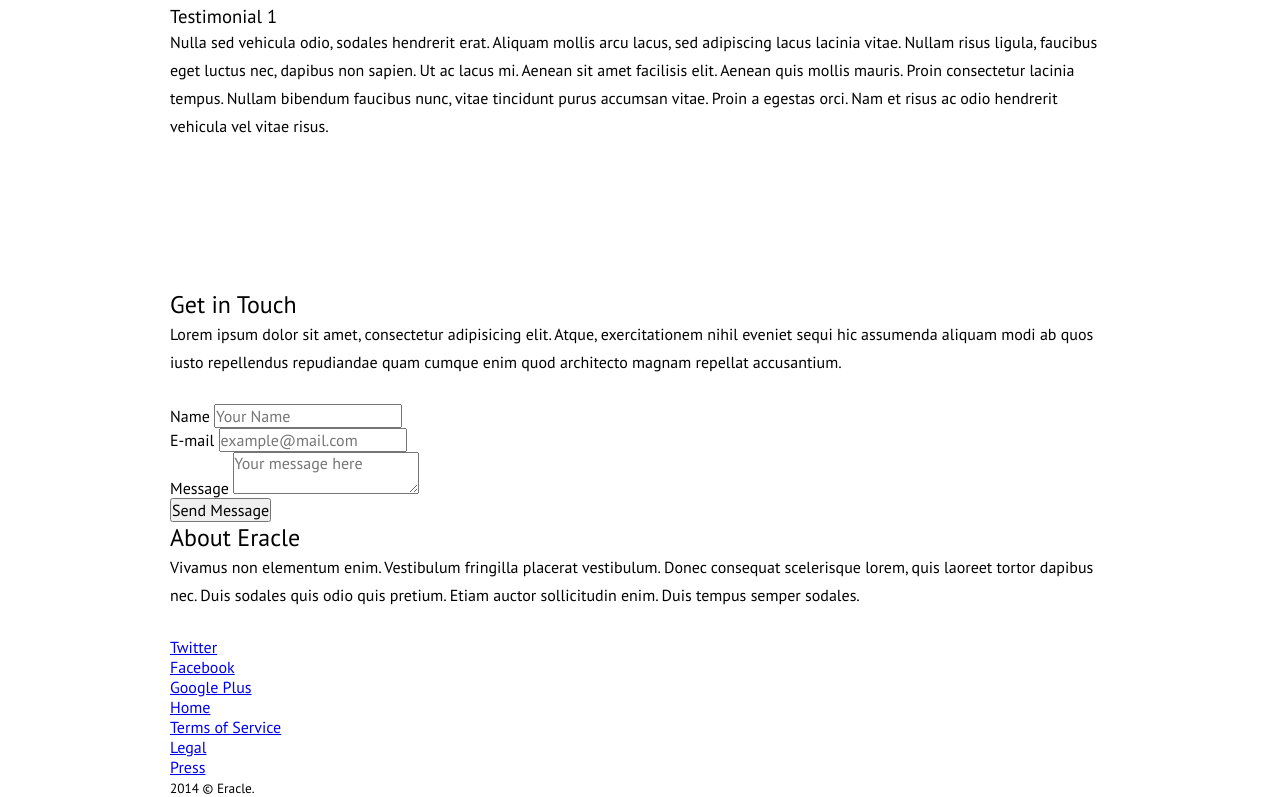
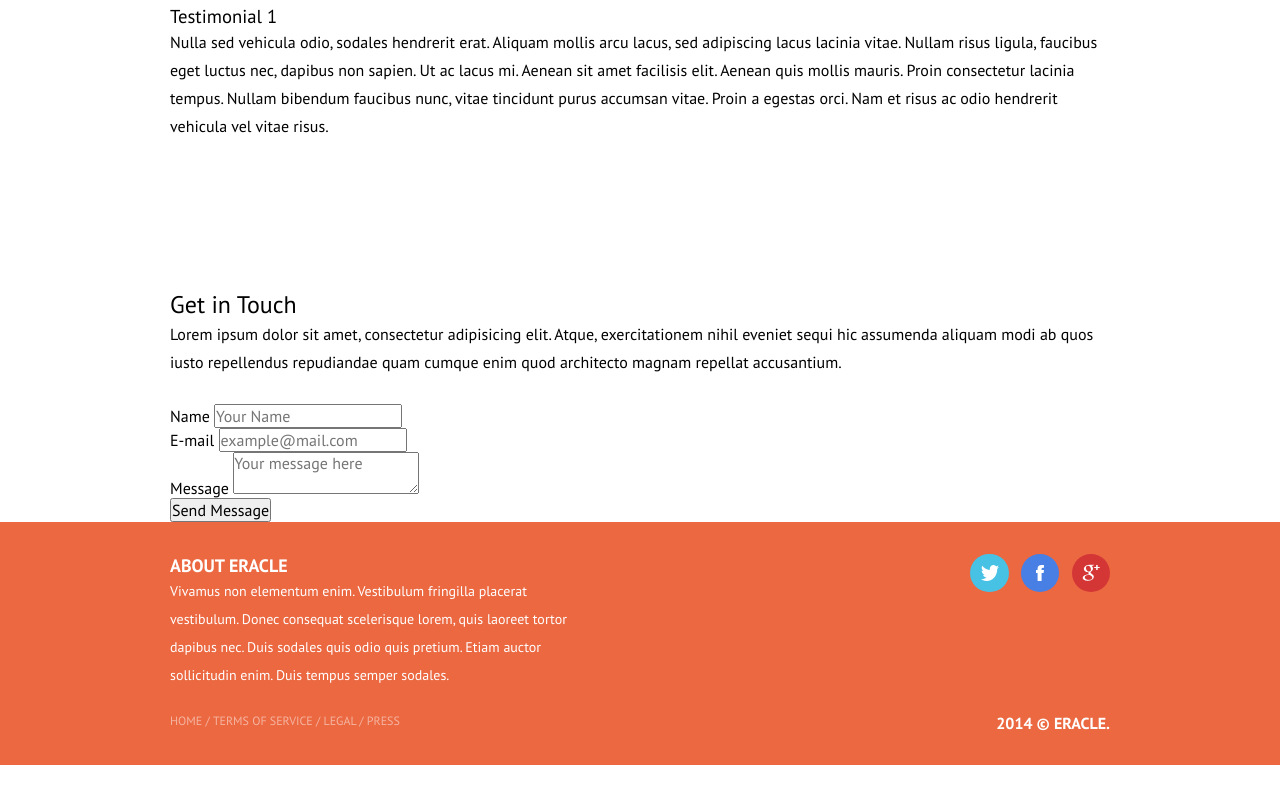
Before and after one commit to learnable-content/Building-a-website, a plain HTML site: page index.html in a window 1280 px wide. Shown: the part 2624-3421 px from the top of the page. After the commit the page ends 3389 px from the top, so only its background shows below. Drawn offline with Linux system fonts and the light colour scheme.

Commit message:
Lesson 4.3 end files

```diff
--- a/css/styles.css
+++ b/css/styles.css
@@ -123,6 +123,115 @@ a:focus {
 		height: 1.5em;
 	}
 
+/* footer */
+
+.footer-outer {
+	background: #eb6841;
+}
+
+.site-footer {
+	padding: 2em 0;
+}
+
+.site-footer, .site-footer a {
+	color: #FFF;
+}
+
+	/* footer-about */
+
+	.footer-about {
+		float: left;
+		width: 42.5531914893617%; /* 400 / 940 */
+	}
+
+	.footer-about h2 {
+		text-transform: uppercase;
+		font-weight: bold;
+		font-size: 1.125em;
+	}
+
+	.footer-about p {
+		line-height: 2em;
+		font-size: 0.875em;
+	}
+
+	/* footer-social */
+
+	.footer-social {
+		float: right;
+	}
+
+	.footer-social li {
+		display: inline-block;
+	}
+
+	.footer-social a {
+		background: no-repeat center center;
+		display: block;
+		width: 1em;
+		height: 1.4em;
+		padding: 0.5em 0.7em;
+		margin-left: 0.5em;
+		border-radius: 2em;
+	}
+
+	.footer-social .twitter {
+		background-image: url(../images/icon_twitter_small.png);
+		background-color: #47c2e5;
+	}
+
+	.footer-social .facebook {
+		background-image: url(../images/icon_facebook_small.png);
+		background-color: #477fe5;
+	}
+
+	.footer-social .gplus {
+		background-image: url(../images/icon_gplus_small.png);
+		background-color: #d43636;
+	}
+
+	.footer-social a:hover {
+		box-shadow: 0 0 8px rgba(255,255,255,0.6);
+	}
+
+	/* footer-navigation */
+
+	.footer-navigation {
+		float: left;
+		opacity: 0.5;
+		font-size: 0.75em;
+		text-transform: uppercase;
+	}
+
+	.footer-navigation li {
+		display: inline-block;
+	}
+
+	.footer-navigation a {
+		text-decoration: none;
+	}
+
+	.footer-navigation a:hover {
+		text-decoration: underline;
+	}
+
+	.footer-navigation li:after {
+		content: " / "
+	}
+
+	.footer-navigation li:last-child:after {
+		content: " ";
+	}
+
+	/* footer-copyright */
+
+	.footer-copyright {
+		float: right;
+		text-transform: uppercase;
+		font-weight: bold;
+		font-size: 1em
+	}
+
 /*
 -- General Use
 */
--- a/index.html
+++ b/index.html
@@ -261,6 +261,7 @@
 	<div class="footer-outer">
 		<footer class="site-footer">
 
+			<div class="group">
 				<div class="footer-about">
 					<h2>About Eracle</h2>
 
@@ -271,22 +272,24 @@
 
 				<ul class="footer-social">
 					<li>
-					<a class="twitter" href="#">
+						<a class="twitter hide-text" href="#">
 							Twitter
 						</a>
 					</li>
 					<li>
-					<a class="facebook" href="#">
+						<a class="facebook hide-text" href="#">
 							Facebook
 						</a>
 					</li>
 					<li>
-					<a class="gplus" href="#">
+						<a class="gplus hide-text" href="#">
 							Google Plus
 						</a>
 					</li>
 				</ul>
+			</div>
 
+			<div class="group">
 				<ul class="footer-navigation">
 					<li>
 						<a href="#">
@@ -313,6 +316,7 @@
 				<small class="footer-copyright">
 					2014 &copy; Eracle.
 				</small>
+			</div>
 
 		</footer>
 	</div>
```
Lines whose indentation alone changed are shown as unchanged.
